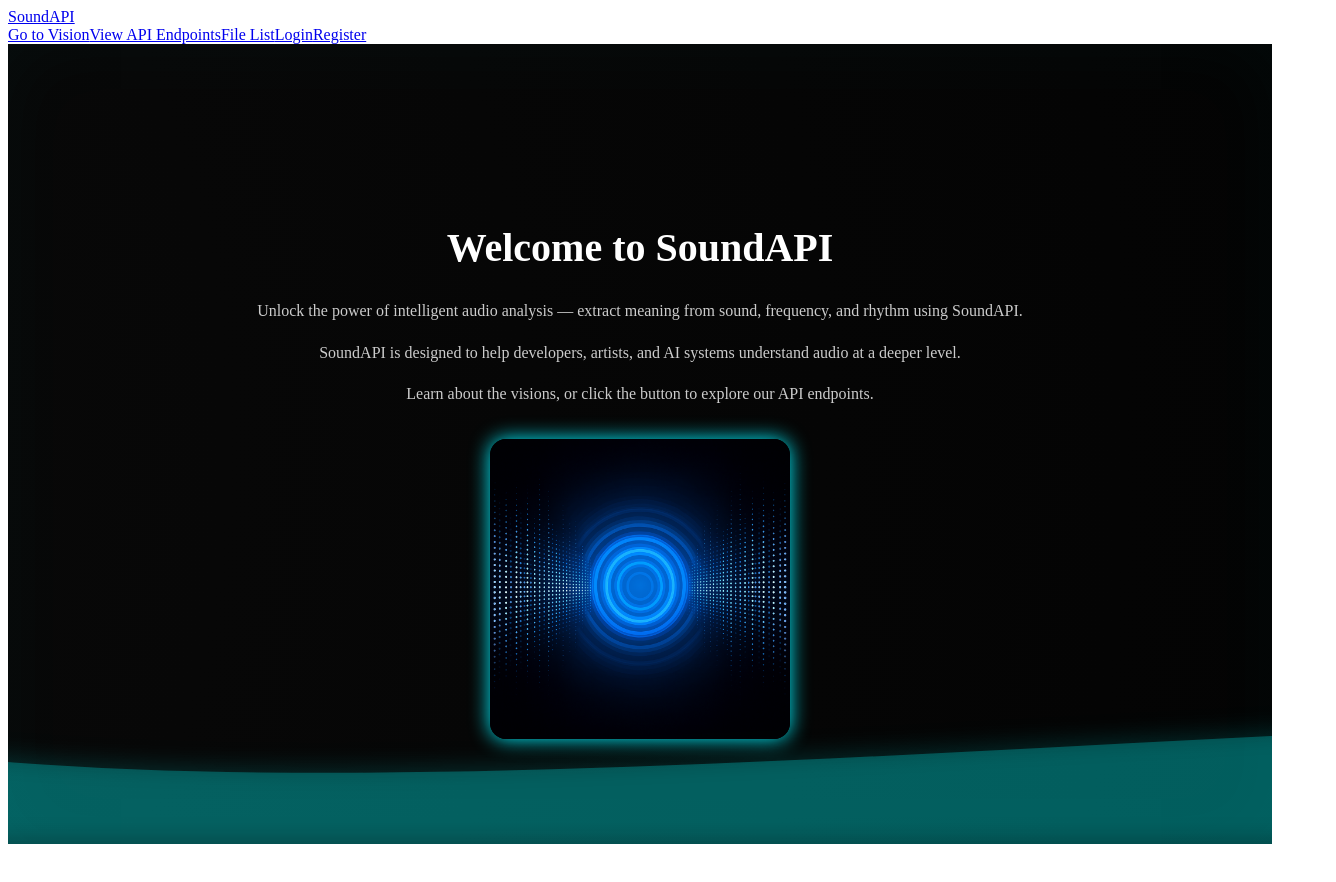
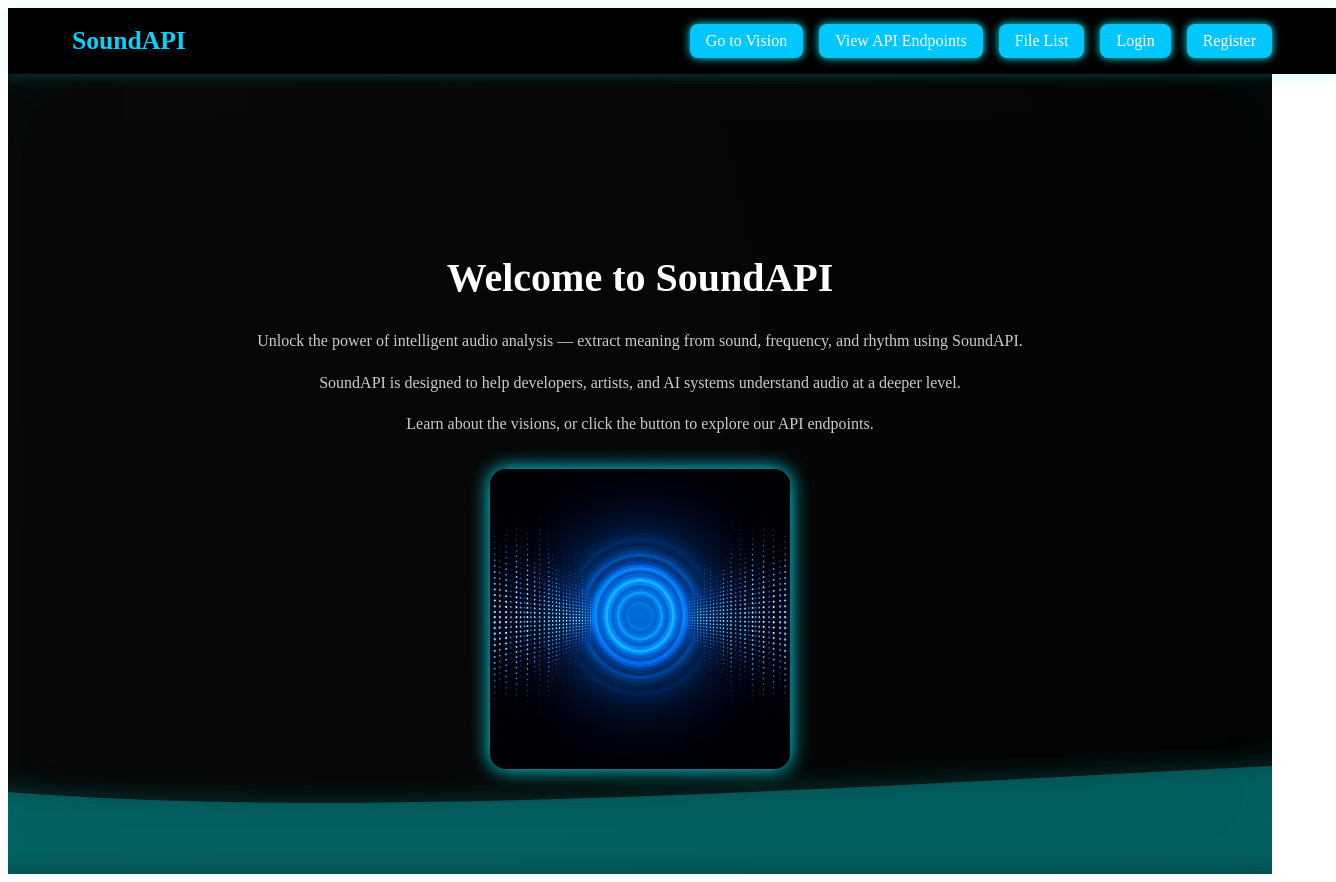
Before and after one commit to ShadowB0X/Deployed-VSC-for-Shadowbox.dk, a React (Vite) app: page / in a window 1280 px wide. Shown: the whole page, 1336 px wide, since content can reach past the window. Before the commit the page ends 852 px from the top, so only its background shows below. Built offline with nearby package versions, Linux system fonts and the light colour scheme.

Commit message:
css for nav

```diff
--- a/src/components/Navbar.module.css
+++ b/src/components/Navbar.module.css
@@ -1,18 +1,50 @@
-.logoutButton {
-  background: transparent;
-  border: 1px solid #ff4d4d;
-  color: #ff4d4d;
-  padding: 0.4rem 0.8rem;
-  margin-left: 1rem;
-  border-radius: 8px;
-  cursor: pointer;
-  font-weight: bold;
-  transition: all 0.2s ease;
+.navbar {
+  width: 100%;
+  background-color: #000;
+  padding: 1rem 2rem;
+  position: sticky;
+  top: 0;
+  z-index: 1000;
+  box-shadow: 0 2px 12px rgba(0, 255, 255, 0.2);
 }
 
-.logoutButton:hover {
-  background: #ff4d4d;
-  color: #000;
+.navContainer {
+  max-width: 1200px;
+  margin: 0 auto;
+  display: flex;
+  align-items: center;
+  justify-content: space-between;
+  flex-wrap: wrap;
+}
+
+.logo {
+  color: #00d4ff;
+  font-size: 1.6rem;
+  font-weight: bold;
+  text-decoration: none;
+}
+
+.navLinks {
+  display: flex;
+  gap: 1rem;
+  align-items: center;
+  flex-wrap: wrap;
+}
+
+.link {
+  color: #fff;
+  background-color: #00c8ff;
+  padding: 0.5rem 1rem;
+  border-radius: 8px;
+  text-decoration: none;
+  font-weight: 500;
+  box-shadow: 0 0 8px #00f2ff;
+  transition: background-color 0.3s ease, box-shadow 0.3s ease;
+}
+
+.link:hover {
+  background-color: #009fcf;
+  box-shadow: 0 0 12px #00f2ff;
 }
 
 .welcome {
@@ -20,3 +52,20 @@
   color: #00f2ff;
   font-weight: bold;
 }
+
+.logoutButton {
+  background: transparent;
+  border: 1px solid #ff4d4d;
+  color: #ff4d4d;
+  padding: 0.4rem 0.8rem;
+  border-radius: 8px;
+  cursor: pointer;
+  font-weight: bold;
+  transition: all 0.3s ease;
+}
+
+.logoutButton:hover {
+  background: #ff4d4d;
+  color: #000;
+  box-shadow: 0 0 8px rgba(255, 77, 77, 0.6);
+}
```
